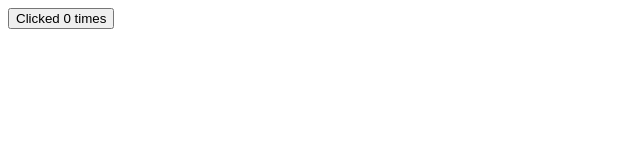
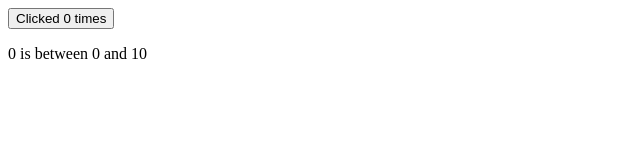
Before and after one commit to CharaD7/trySvelte5, a SvelteKit app: page / in a window 1280 px wide. Shown: the top 160 px of the page, without its empty margins (0-640 px from the left). Built offline with nearby package versions, Linux system fonts and the light colour scheme.

Commit message:
Added else statement

```diff
--- a/src/routes/+page.svelte
+++ b/src/routes/+page.svelte
@@ -14,5 +14,6 @@ function increment() {
 
 {#if  count > 10}
   <p>{ count } is greater than 10.</p>
-
+{:else}
+  <p>{ count } is between 0 and 10</p>
 {/if}
```
